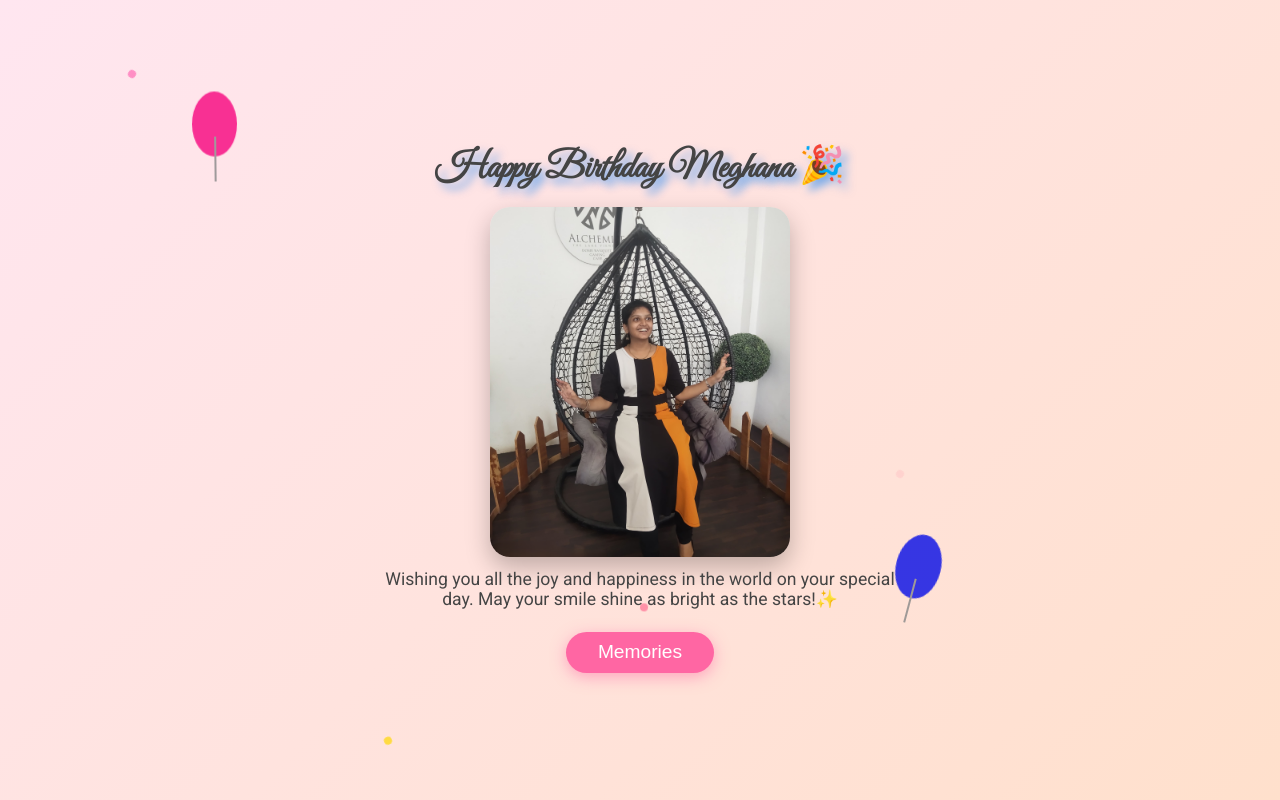
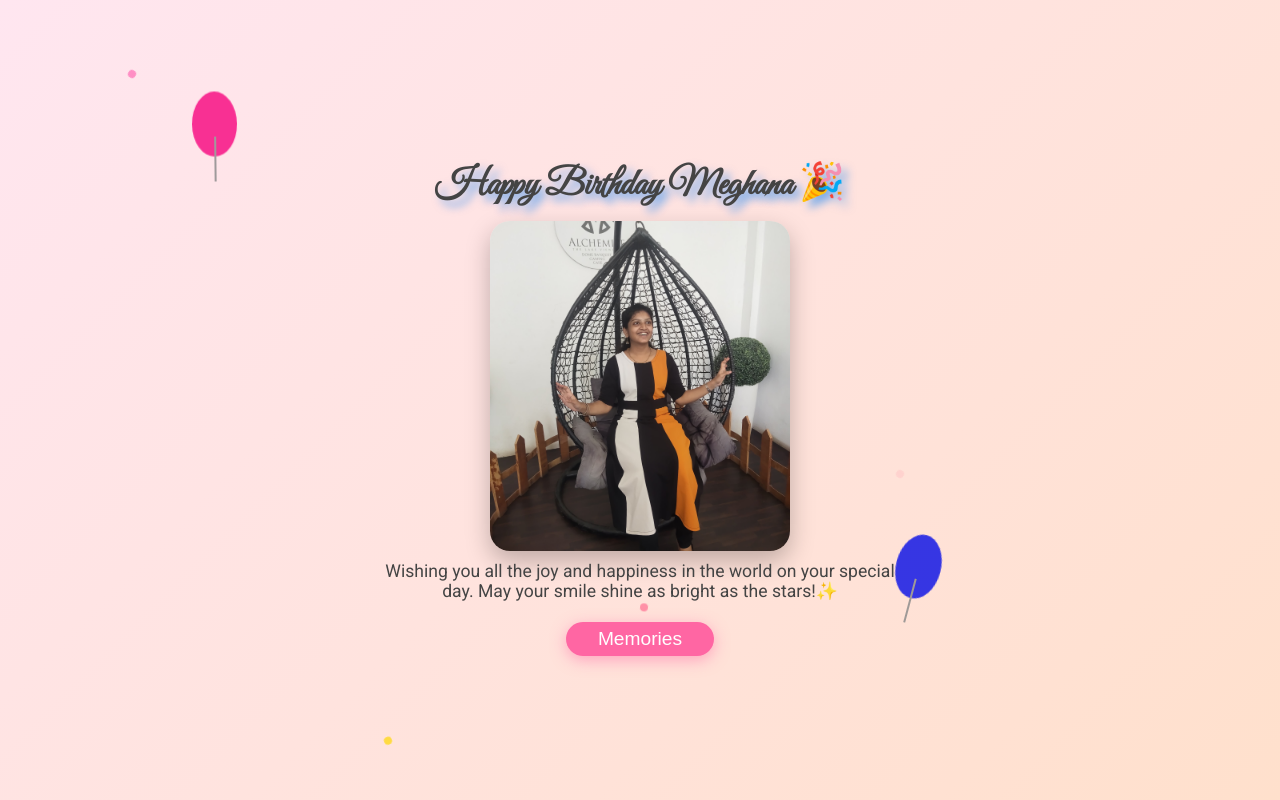
Before and after one commit to Balaji796/Meghana, a Django app: page / in a window 1280 px wide. Run offline with Django 4.2, Linux system fonts and the light colour scheme.

Commit message:
Update home.html

```diff
--- a/meghana/templates/home.html
+++ b/meghana/templates/home.html
@@ -46,9 +46,9 @@
     .profile-img {
       width: 100%;
       max-width: 300px;
-      height: 350px;
+      height: 330px;
       border-radius: 20px;
-      margin: 0.4rem 0;
+      margin: 0.3rem 0;
       box-shadow: 0 10px 25px rgba(0, 0, 0, 0.25);
       animation: popIn 1.2s ease;
       object-fit: cover;
@@ -56,13 +56,13 @@
 
     .message {
       font-size: 1.1rem;
-      margin: 0.4rem 0;
+      margin: 0.3rem 0;
       animation: fadeIn 2s ease;
       max-width: 90%;
     }
 
     .memories-btn {
-      padding: 0.6rem 2rem;
+      padding: 0.4rem 2rem;
       background-color: #ff66a3;
       color: white;
       font-size: 1.2rem;
```
